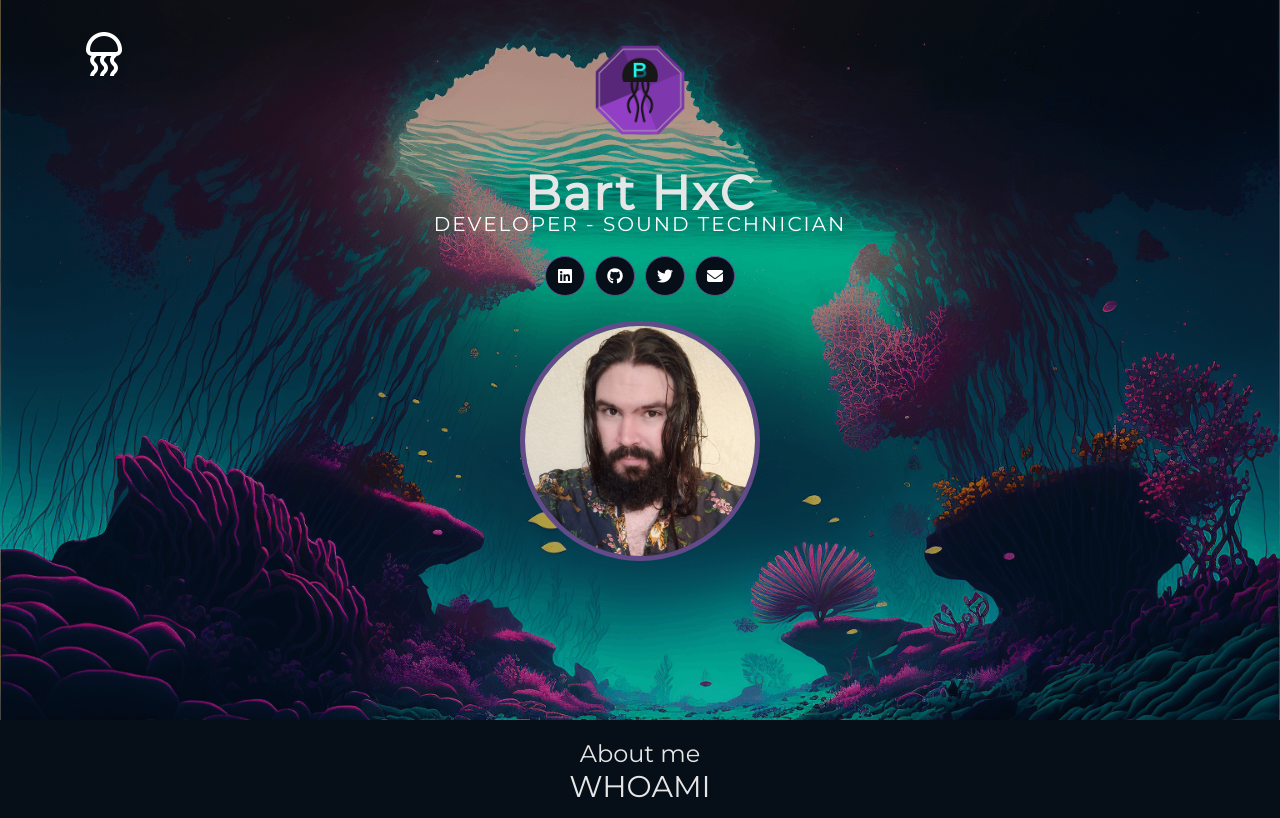
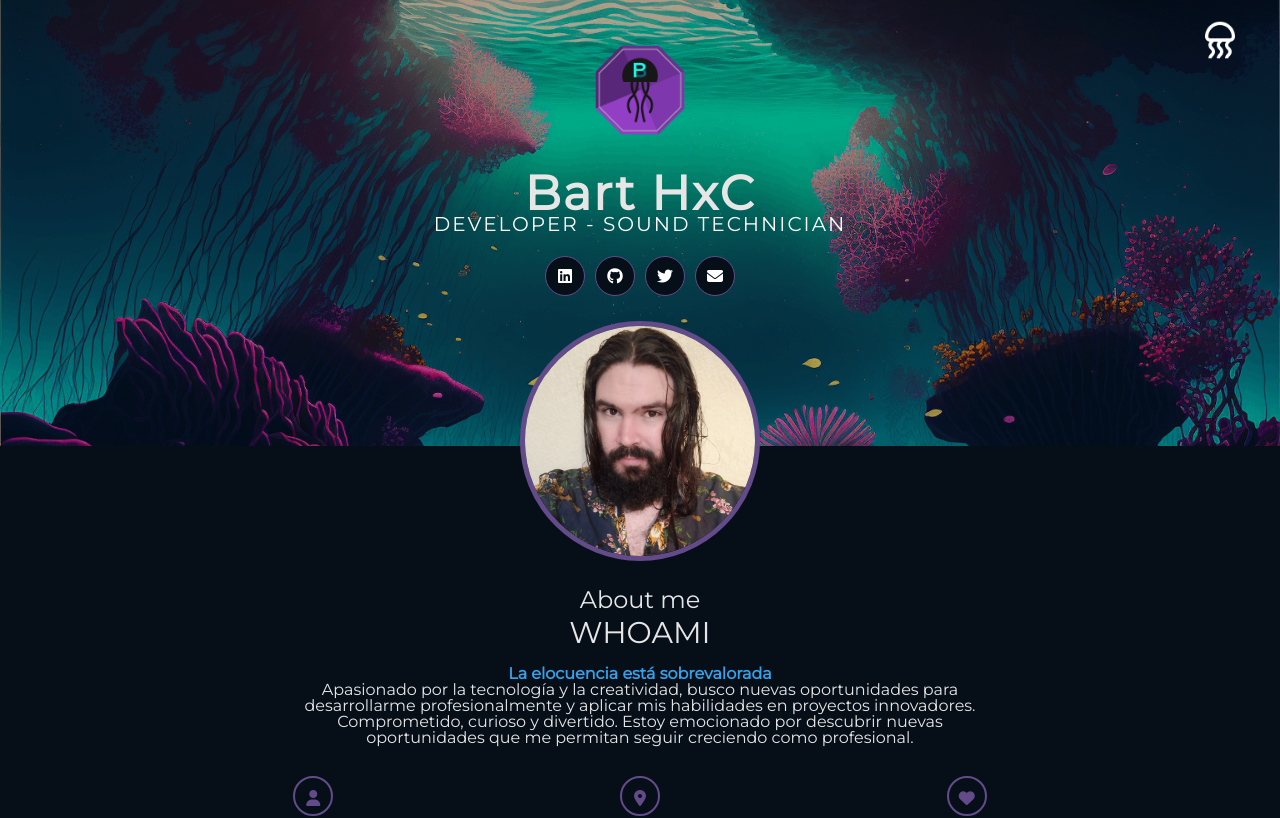
Before and after one commit to barthxc/barthxc.github.io, a React (Vite) app: page /cv in a window 1280 px wide. Shown: the top 818 px of the page. Built offline with nearby package versions, Linux system fonts and the light colour scheme.

Commit message:
fixing cv menu

```diff
--- a/src/components/CuartaSeccion/CuartaSeccion.jsx
+++ b/src/components/CuartaSeccion/CuartaSeccion.jsx
@@ -8,7 +8,7 @@ import "slick-carousel/slick/slick-theme.css";
 const CuartaSeccion = () => {
   const settings = {
     dots: false,
-    arrows: false,
+    arrows: true,
     infinite: false,
     slidesToShow: 5, // Mostrar 3 tarjetas por fila en pantallas pequeñas
     slidesToScroll: 3,
@@ -18,6 +18,7 @@ const CuartaSeccion = () => {
         settings: {
           slidesToShow: 4,
           slidesToScroll: 3,
+          arrows: true,
         },
       },
       {
@@ -25,6 +26,7 @@ const CuartaSeccion = () => {
         settings: {
           slidesToShow: 4,
           slidesToScroll: 2,
+          arrows: true,
         },
       },
       {
@@ -32,6 +34,7 @@ const CuartaSeccion = () => {
         settings: {
           slidesToShow: 3,
           slidesToScroll: 2,
+          arrows: true,
         },
       },
       {
@@ -39,7 +42,7 @@ const CuartaSeccion = () => {
         settings: {
           slidesToShow: 3,
           slidesToScroll: 2,
-          arrows: false,
+          arrows: true,
         },
       },
       {
@@ -47,7 +50,7 @@ const CuartaSeccion = () => {
         settings: {
           slidesToShow: 3,
           slidesToScroll: 1,
-          arrows: false,
+          arrows: true,
         },
       },
       {
@@ -55,7 +58,7 @@ const CuartaSeccion = () => {
         settings: {
           slidesToShow: 2,
           slidesToScroll: 1,
-          arrows: false,
+          arrows: true,
         },
       },
       {
@@ -63,7 +66,7 @@ const CuartaSeccion = () => {
         settings: {
           slidesToShow: 1,
           slidesToScroll: 1,
-          arrows: false,
+          arrows: true,
           infinite:true,
           centerMode: true,
           centerPadding: "100px",
@@ -74,7 +77,7 @@ const CuartaSeccion = () => {
         settings: {
           slidesToShow: 1,
           slidesToScroll: 1,
-          arrows: false,
+          arrows: true,
           infinite:true,
           centerMode: true,
           centerPadding: "40px",
@@ -85,7 +88,7 @@ const CuartaSeccion = () => {
         settings: {
           slidesToShow: 1,
           slidesToScroll: 1,
-          arrows: false,
+          arrows: true,
           centerMode: true,
           centerPadding: "20px",
         },
@@ -95,7 +98,7 @@ const CuartaSeccion = () => {
         settings: {
           slidesToShow: 1,
           slidesToScroll: 1,
-          arrows: false,
+          arrows: true,
           centerMode: true,
           centerPadding: "5px",
         },
@@ -105,7 +108,7 @@ const CuartaSeccion = () => {
         settings: {
           slidesToShow: 1,
           slidesToScroll: 1,
-          arrows: false,
+          arrows: true,
           centerMode: true,
           centerPadding: "-10px",
 
--- a/src/components/Navbar/Navbar.css
+++ b/src/components/Navbar/Navbar.css
@@ -1,20 +1,24 @@
 
 .container-menu{
-    position: absolute;
+    position: fixed;
     top: 0;
     left: 0;
     width: 100%;
-    padding: 0px 80px 0px 50px;
+    padding: 1rem 80px 0px 50px;
     display: flex;
     object-fit: cover;
-    justify-content: space-between;
+    justify-content:flex-end;
     align-items: center;
     z-index: 1000;
     margin-top: 20px;
 }
 
-.container-menu .logo{
+ .logo{
     width: 6vmax;
+    position: absolute;
+    z-index: 1000;
+    margin-left: 2rem;
+    margin-top: 1rem;
 }
 
 nav ul{
@@ -98,15 +102,14 @@ nav ul li a.active{
         width: unset;
     }
 
-   /*Tamaño de sección2
-    .sec-2{
-        padding:10px
+    .logo{
+        margin-top: 14px;
+        margin-left: 2rem;
     }
-   .sec-2 p{
-    font-size: 1.1em;
+   .container-menu {
+    padding: 0rem 80px 0px 50px;
+
    }
-   */
-
    /*Menú pantalla grande*/
     .container-menu .menulist{
         opacity: 0;
--- a/src/components/Navbar/Navbar.jsx
+++ b/src/components/Navbar/Navbar.jsx
@@ -1,8 +1,7 @@
-import "./Navbar.css";
 import { useState } from "react";
 import { useLocation } from "react-router-dom";
 import { useEffect } from "react";
-
+import './Navbar.css';
 
 
 const Navbar = () => {
@@ -26,9 +25,8 @@ const Navbar = () => {
 
   return (
     <>
+        <img src="./LOGO_MORADO-B1.png" alt="logo" className="logo" />
       <div className="container-menu">
-        <img src="./LOGO_MORADO-B1.png" alt="logo" className="logo" />
-        <div className="menu"></div>
 
         <nav>
           <ul className="menulist">
@@ -64,13 +62,13 @@ const Navbar = () => {
             </a>
           </li>
           <li>
-            <a href="#about">About</a>
+            <a href="#about" onClick={()=>{setIsOpen(false)}}>About</a>
           </li>
           <li>
-            <a href="#proyects">Proyect</a>
+            <a href="#projects" onClick={()=>{setIsOpen(false)}} >Proyect</a>
           </li>
           <li>
-            <a href="#contact">Contact</a>
+            <a href="#contact" onClick={()=>{setIsOpen(false)}} >Contact</a>
           </li>
         </div>
       </div>
--- a/src/cvcomponents/CvNav/CvNav.css
+++ b/src/cvcomponents/CvNav/CvNav.css
@@ -1,61 +1,88 @@
-/**OPEN PARA CAMBIAR MI BOTON**/
-
-.nav-bar{
-    background-image: url(/public/jelly-close.png);
-    margin-top: 30px;
-    margin-left: 80px;
-    position:fixed;
-    font-size: 20px;
-    width: 45px;
-    height: 50px;
-    line-height: 50px;
-    cursor: pointer;
-    transition: .3s;
-    backdrop-filter: blur(15px);
-    border-radius: 20%;
+.cv-menu {
+  position: fixed;
+  top: 0;
+  left: 0;
+  width: 100%;
+  padding: 0px 80px 0px 50px;
+  display: flex;
+  object-fit: cover;
+  justify-content: space-between;
+  align-items: center;
+  z-index: 1000;
+  margin-top: 20px;
 }
 
-
-/**OPEN PARA CAMBIAR MI BOTON**/
-
-.nav-bar.open{
-    background-image: url(/public/jelly-open.png);
-
+.container-menu .logo {
+  width: 6vmax;
 }
 
-.nav-bar img{
-    backdrop-filter: blur(15px);
-    background: rgba(255, 255, 255, 0.040);
-    border-radius: 20%;
-
+.dropdown_menucv {
+  display: block; /*No se ven pantalla grande mayor 991px*/
+  position: absolute;
+  top: 50px;
+  height: 0;
+  margin-right: 50%;
+  width: 400px;
+  background: rgba(255, 255, 255, 0.012);
+  backdrop-filter: blur(15px);
+  border-radius: 10px;
+  overflow: hidden;
+  transition: height 0.2s cubic-bezier(0.175, 0.885, 0.32, 1.275);
+  left: 50%;
+  transform: translate(-50%);
 }
 
-.nav{
-    display:none;
-    margin-top: 30px;
-    position: fixed;
-    margin-left: 50px;
-    padding: 15px;
-    border-radius: 10px;
-    text-align: left;
-    z-index: 99;
-    text-decoration: none;
-    backdrop-filter: blur(15px);
-    background: rgba(255, 255, 255, 0.020);
-    flex-direction: column !important;
+.dropdown_menucv.open {
+  height: 240px;
 }
 
-/**OPEN PARA ABRIR**/
-nav.open{
-    display:flex;
+.dropdown_menucv li {
+  padding: 0.7rem;
+  display: flex;
+  align-items: center;
+  justify-content: center;
+  text-decoration: none;
+  color: #e6e6e6;
+  border-radius: 20px;
+  font-size: 2em;
+  z-index: 1000;
 }
 
-nav .cvmenu{
-    margin-top: 5px;
-    display: block;
-    color: #fff;
-    text-decoration: none;
-    margin-bottom: 10px;
-    font-weight: bold;
+.dropdown_menucv li a {
+  text-decoration: none;
+  color: #e6e6e6;
+  border-radius: 20px;
+}
 
+.dropdown_menucv li a:hover,
+.dropdown_menucv li a.active {
+  background: #e6e6e6;
+  color: #141934;
+  width: 100%;
+  text-align: center;
 }
+
+/* RESPONSIVE */
+
+/*BOTON Y NOMBRE DEL CENTRO*/
+
+/*Botón de menú - pantalla pequeña*/
+nav .toggle {
+  display: block;
+  position: absolute;
+  right: 40px;
+  height: 40px;
+  width: 40px;
+  cursor: pointer;
+  background-image: url("/public/jelly-close.png");
+  background-size: 40px;
+  background-repeat: no-repeat;
+  background-position: center;
+}
+
+nav .toggle.open {
+  background-image: url("/public/jelly-open.png");
+  background-size: 40px;
+  background-repeat: no-repeat;
+  background-position: center;
+}
--- a/src/cvcomponents/CvNav/CvNav.jsx
+++ b/src/cvcomponents/CvNav/CvNav.jsx
@@ -1,26 +1,61 @@
-import  { useState } from 'react';
+import { useState } from "react";
+import { useLocation } from "react-router-dom";
+import { useEffect } from "react";
 import './CvNav.css';
 
-function CvNav() {
+
+const CvNav = () => {
   const [isOpen, setIsOpen] = useState(false);
-
 
   const toggleMenu = () => {
     setIsOpen(!isOpen);
   };
 
+  const location = useLocation();
+  useEffect(() => {
+    if (location.pathname === '/') {
+      window.scrollTo(0, 0);
+    }
+  }, [location.pathname]);
+
+
+
+
 
 
   return (
-        <div className={`nav-bar ${isOpen ? 'open' : ''}`} onClick={toggleMenu}>
-            <nav id="nav" className={`nav ${isOpen ? 'open' : ''}`}>
-            <a className='cvmenu' href='#home' >Home</a>
-                <a className='cvmenu' href='#about'>About</a>
-                <a className='cvmenu' href='#skills' >Skills</a>
-                <a className='cvmenu' href='#resume' >Resume</a>
+    <>
+      <div className="cv-menu">
+
+        <nav>
+          <div
+            className={`toggle ${isOpen ? "open" : ""}`}
+            onClick={toggleMenu}
+          ></div>
         </nav>
+
+        <div
+          className={`dropdown_menucv ${isOpen ? "open" : ""}`}
+          id="dropdown_menu"
+        >
+          <li>
+            <a href="#home" className="active">
+              Home
+            </a>
+          </li>
+          <li>
+            <a href="#about" onClick={()=>{setIsOpen(false)}}>About</a>
+          </li>
+          <li>
+            <a href="#skills" onClick={()=>{setIsOpen(false)}} >Habilidades</a>
+          </li>
+          <li>
+            <a href="#contact" onClick={()=>{setIsOpen(false)}} >Contacto</a>
+          </li>
         </div>
+      </div>
+    </>
   );
-}
+};
 
 export default CvNav;
--- a/src/cvcomponents/Section1/Section1.css
+++ b/src/cvcomponents/Section1/Section1.css
@@ -18,7 +18,6 @@ html{
     background-size: cover;
     background-position: center center;
     color: #fff;
-    height: 90vh;
 }
 
 .home .section-content{
@@ -37,7 +36,7 @@ html{
 
 /* ********* */
 
-.home .section-content header .logo {
+.home .section-content header .logocv {
     margin-top: 15px;
     width: 7vmax;
     display: inline;
--- a/src/cvcomponents/Section1/Section1.jsx
+++ b/src/cvcomponents/Section1/Section1.jsx
@@ -11,12 +11,12 @@ function Section1() {
     <div className="home" id="home">
       <div className="section-content">
         <header>
-          <div className="logo">
+          <div className="logocv">
             <a onClick={() => navigate('/')}>
               <img
                 src="./LOGO_MORADO-B1.png"
                 alt="logo"
-                className="logo"
+                className="logocv"
               ></img>
             </a>
           </div>
--- a/src/cvcomponents/Section2/Section2.css
+++ b/src/cvcomponents/Section2/Section2.css
@@ -5,8 +5,10 @@
     padding-top: 20px;
     text-align: center;
     height: auto;
-    padding-bottom: 20px;
+    padding:140px 0 100px 0;
 }
+
+
 
 .aboutme .section-content{
     max-width: 1000px;
```
Lines whose indentation alone changed are shown as unchanged.
